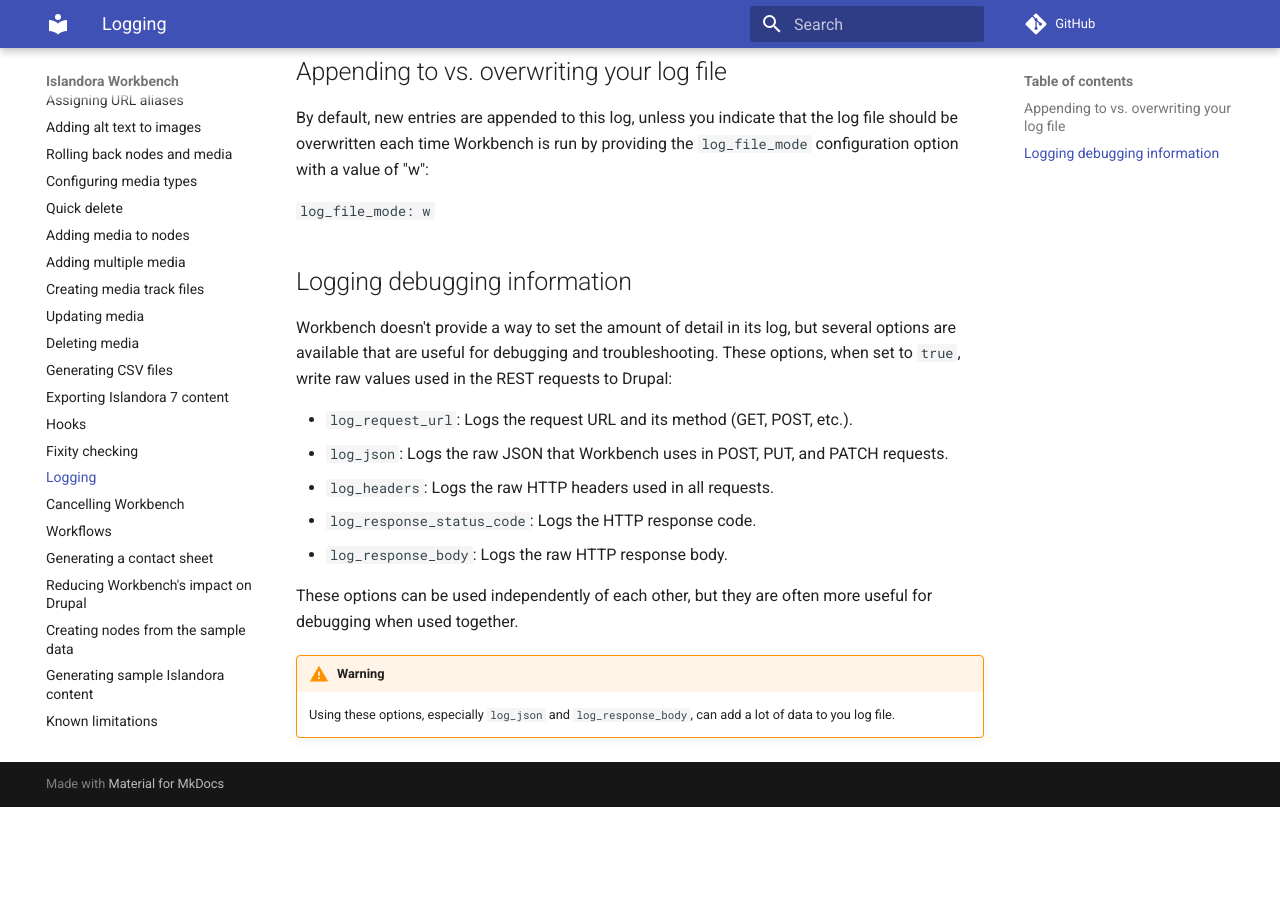
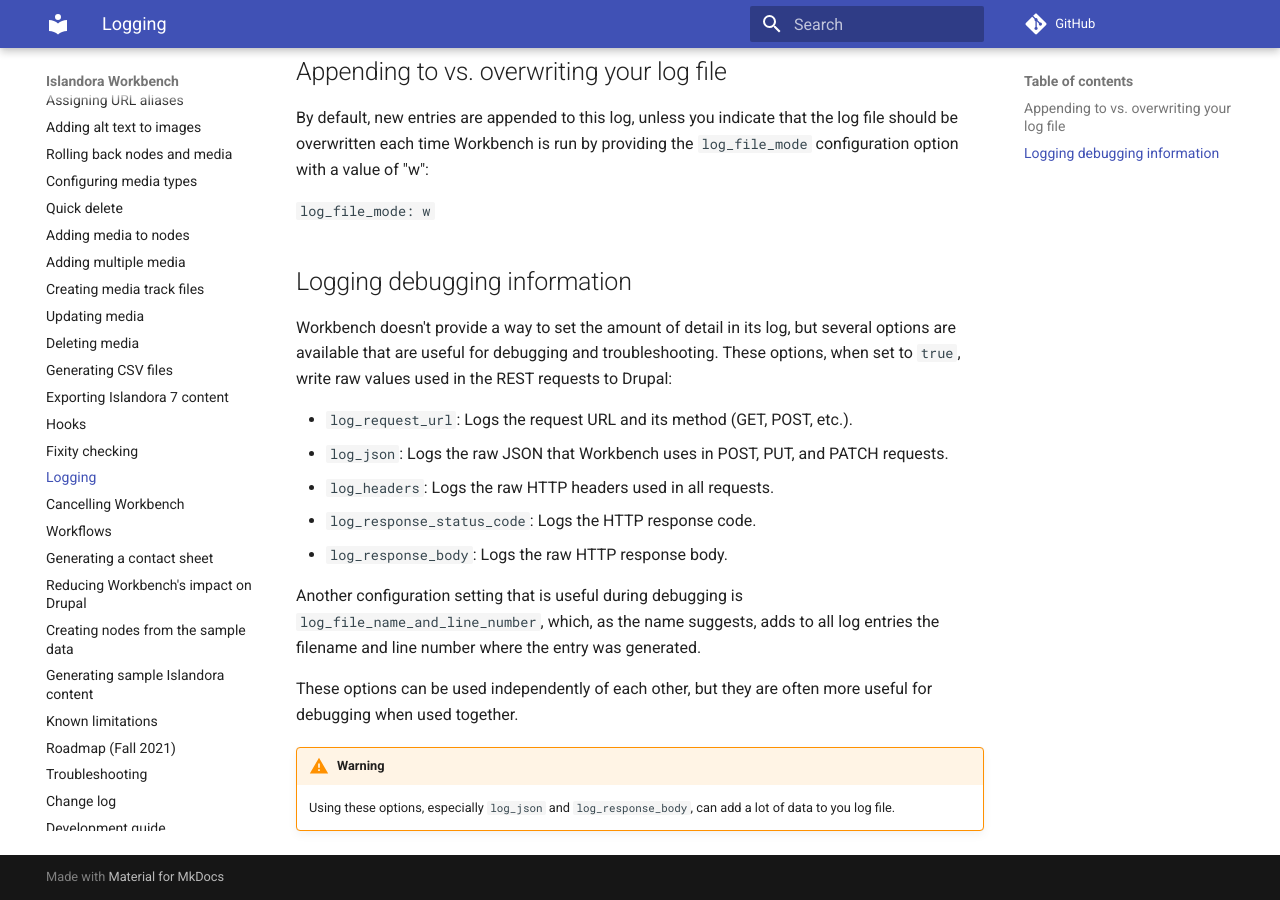
Before and after one commit to mjordan/islandora_workbench_docs, an MkDocs documentation site: the page built from docs/logging.md, in a window 1280 px wide and 900 px high, scrolled down 794 px. Built offline with MkDocs 1.6.1 and Material for MkDocs 9.7.7, drawn with Linux system fonts in a browser that asks for light colours; comment, search, counter and statistics services are not loaded; before the commit the page ends 1601 px from its top, so only the background shows below that.

```diff
--- a/docs/logging.md
+++ b/docs/logging.md
@@ -28,7 +28,6 @@ It may also contain additional detail that would clutter up the console output,
 
  `log_file_mode: w`
 
-
 ## Logging debugging information
 
 Workbench doesn't provide a way to set the amount of detail in its log, but several options are available that are useful for debugging and troubleshooting. These options, when set to `true`, write raw values used in the REST requests to Drupal:
@@ -39,6 +38,8 @@ Workbench doesn't provide a way to set the amount of detail in its log, but seve
 * `log_response_status_code`: Logs the HTTP response code.
 * `log_response_body`: Logs the raw HTTP response body.
 
+Another configuration setting that is useful during debugging is `log_file_name_and_line_number`, which, as the name suggests, adds to all log entries the filename and line number where the entry was generated.
+
 These options can be used independently of each other, but they are often more useful for debugging when used together.
 
 !!! warning
```
Also changed, not shown: docs/changelog.md (+2 -1 lines), docs/configuration.md (+1 -0 lines).
